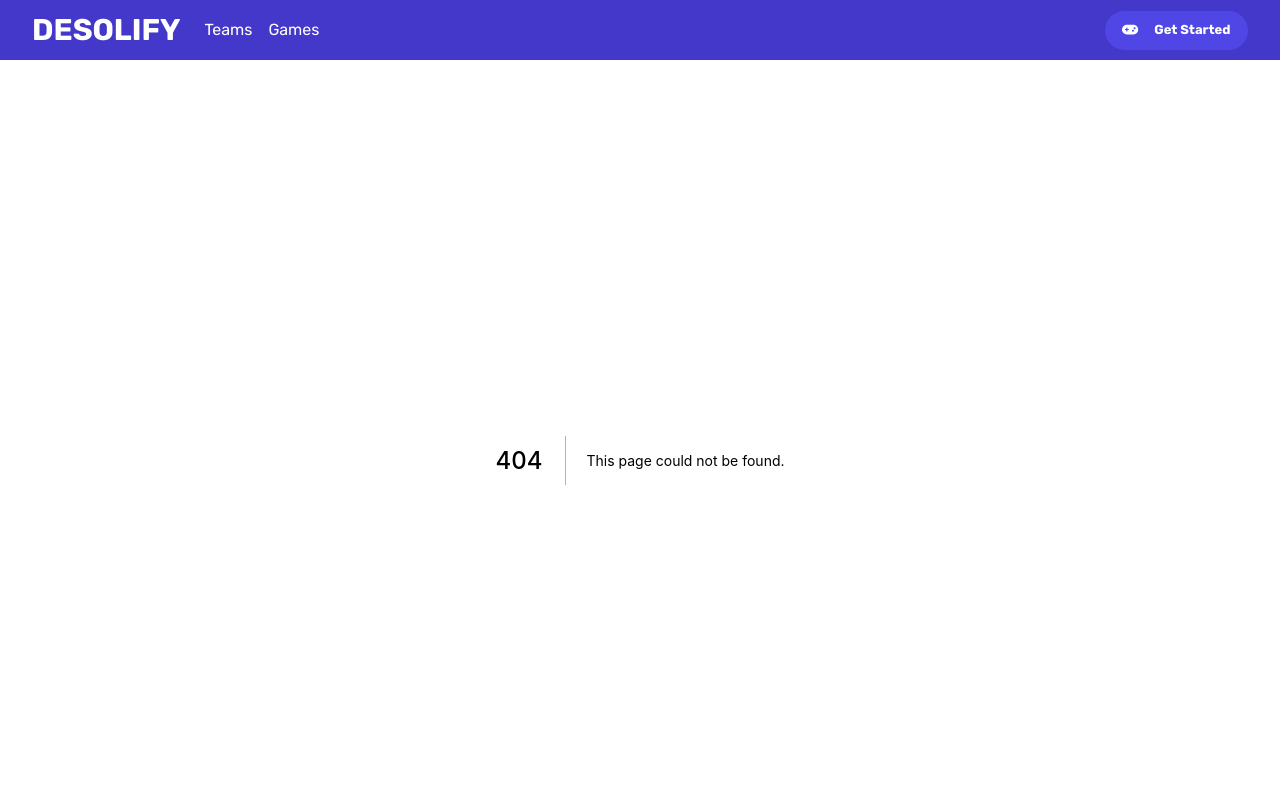
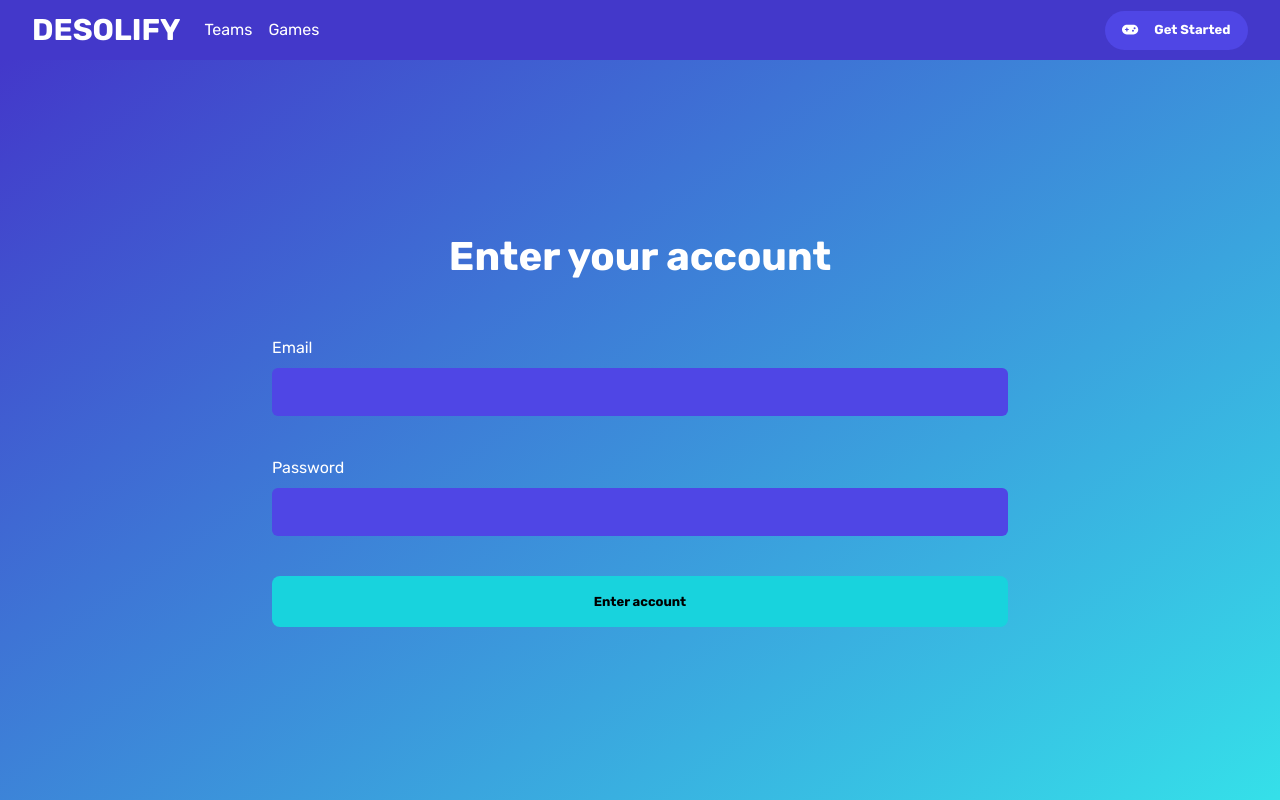
Before and after one commit to mrheio/desolify-web, a Next.js app: page /login in a window 1280 px wide. Before the commit this address had no page. Shown: the top 800 px of the page. Built offline with nearby package versions, Linux system fonts and the light colour scheme.

Commit message:
added basic login page

```diff
--- a/components/Container.tsx
+++ b/components/Container.tsx
@@ -7,7 +7,7 @@ type ContainerProps = {
 };
 
 const Container = ({ className, children }: ContainerProps) => {
-	return <div className={joinClasses('max-w-full px-4 sm:max-w-4xl mx-auto', className)}>{children}</div>;
+	return <div className={joinClasses('max-w-full px-4 sm:max-w-3xl mx-auto', className)}>{children}</div>;
 };
 
 export default Container;
--- /dev/null
+++ b/components/InputField/InputField.module.scss
@@ -0,0 +1,20 @@
+.input-container {
+	.label {
+	}
+
+	.label-light {
+		color: $clr-white;
+	}
+
+	.input {
+		@apply block px-4 py-2 border-4 border-transparent outline-none mt-2 rounded-md w-full;
+	}
+
+	.input-primary {
+		@apply bg-primary-600 focus:border-4 focus:border-primary-700;
+	}
+
+	.input-secondary {
+		@apply bg-secondary-300 focus:border-4 focus:border-secondary-500;
+	}
+}
--- /dev/null
+++ b/components/InputField/InputField.tsx
@@ -0,0 +1,20 @@
+import { joinClasses } from '@utils/basics';
+import { DetailedHTMLProps, InputHTMLAttributes } from 'react';
+import styles from './InputField.module.scss';
+
+type InputFieldProps = DetailedHTMLProps<InputHTMLAttributes<HTMLInputElement>, HTMLInputElement> & {
+	label?: string;
+	variant?: 'primary' | 'secondary';
+	onDark?: boolean;
+};
+
+const InputField = ({ label, variant = 'primary', onDark = false, ...rest }: InputFieldProps) => {
+	return (
+		<div className={styles['input-container']}>
+			{label && <label className={joinClasses(styles.label, onDark && styles['label-light'])}>{label}</label>}
+			<input className={joinClasses(styles.input, styles[`input-${variant}`])} {...rest} />
+		</div>
+	);
+};
+
+export default InputField;
--- a/components/Navbar.tsx
+++ b/components/Navbar.tsx
@@ -28,10 +28,12 @@ const Navbar: FC<Props> = ({}) => {
 			</ul>
 
 			<span>
-				<Button shape="rounded">
-					<FontAwesomeIcon icon={faGamepad} />
-					<span className="ml-4">Get Started</span>
-				</Button>
+				<Link href="/login">
+					<Button shape="rounded">
+						<FontAwesomeIcon icon={faGamepad} />
+						<span className="ml-4">Get Started</span>
+					</Button>
+				</Link>
 			</span>
 		</nav>
 	);
--- a/components/index.ts
+++ b/components/index.ts
@@ -2,6 +2,7 @@ export { default as Button } from './Button/Button';
 export { default as Card } from './Card';
 export { default as Container } from './Container';
 export { default as DualSection } from './DualSection';
+export { default as InputField } from './InputField/InputField';
 export { default as Link } from './Link/Link';
 export { default as NavLink } from './Link/NavLink';
 export { default as Navbar } from './Navbar';
--- /dev/null
+++ b/pages/login.tsx
@@ -0,0 +1,16 @@
+import { Button, Container, InputField } from '@components';
+
+const Login = () => {
+	return (
+		<section className="bg-gradient-primary">
+			<Container className="min-h-main-content flex flex-col gap-4 h-full justify-center form-flow">
+				<h1 className="text-center fs-primary-heading fw-bold text-white mb-4">Enter your account</h1>
+				<InputField label="Email" onDark />
+				<InputField label="Password" onDark />
+				<Button style="secondary">Enter account</Button>
+			</Container>
+		</section>
+	);
+};
+
+export default Login;
--- a/styles/utility.scss
+++ b/styles/utility.scss
@@ -63,3 +63,7 @@
 .bg-gradient-primary {
 	background: linear-gradient(145deg, $clr-navbar, $clr-secondary-300);
 }
+
+.form-flow > * + * {
+	margin-top: 1.5rem;
+}
```
